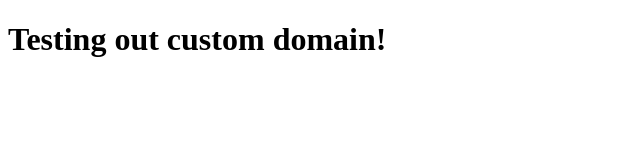
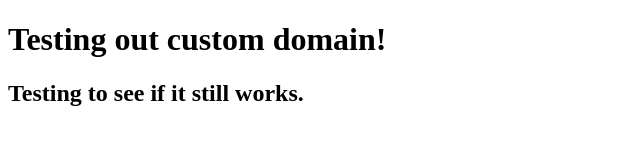
Before and after one commit to shikharbaheti/cloudflare2020, a plain HTML site: page index.html in a window 1280 px wide. Shown: the whole page, without its empty margins (0-640 px from the left). Drawn offline with Linux system fonts and the light colour scheme.

Commit message:
Update index.html

```diff
--- a/index.html
+++ b/index.html
@@ -19,6 +19,9 @@
     <h1>
         Testing out custom domain!
     </h1>
+    <h2>
+    Testing to see if it still works.
+    </h2>
     <script src="" async defer></script>
 </body>
 
```
